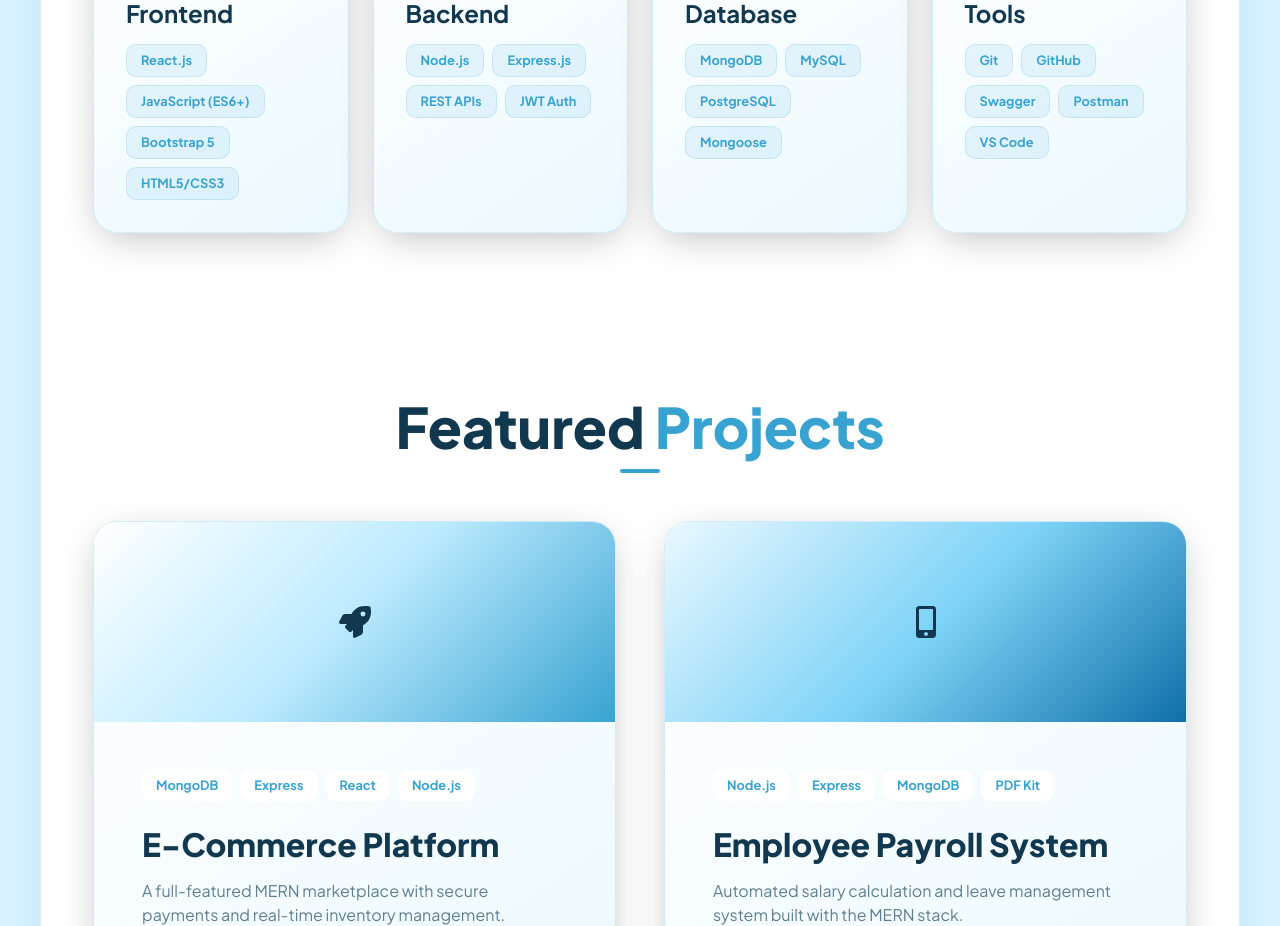
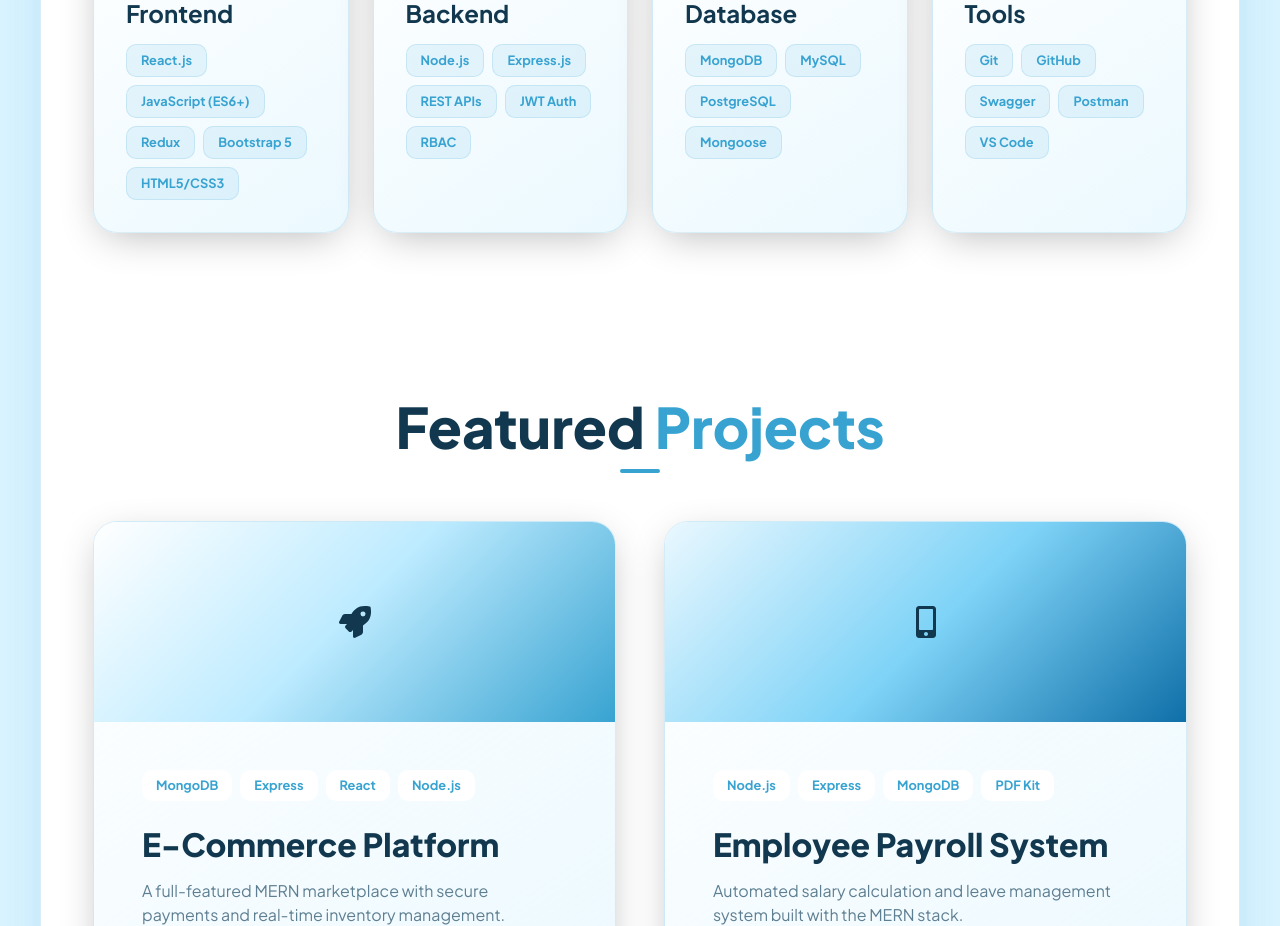
Before and after one commit to sohailalam002/My_Portfolio, a React (Vite) app: page / in a window 1280 px wide. Shown: the part 1580-2506 px from the top of the page. Built offline with nearby package versions, Linux system fonts and the light colour scheme.

Commit message:
experince

```diff
--- a/src/components/Skills.jsx
+++ b/src/components/Skills.jsx
@@ -15,12 +15,12 @@ const Skills = () => {
     {
       category: "Frontend",
       icon: <FaCode className="text-primary" size={24} />,
-      skills: ["React.js", "JavaScript (ES6+)", "Bootstrap 5", "HTML5/CSS3"]
+      skills: ["React.js", "JavaScript (ES6+)","Redux", "Bootstrap 5", "HTML5/CSS3"]
     },
     {
       category: "Backend",
       icon: <FaServer className="text-primary" size={24} />,
-      skills: ["Node.js", "Express.js", "REST APIs", "JWT Auth"]
+      skills: ["Node.js", "Express.js", "REST APIs", "JWT Auth","RBAC"]
     },
     {
       category: "Database",
```
